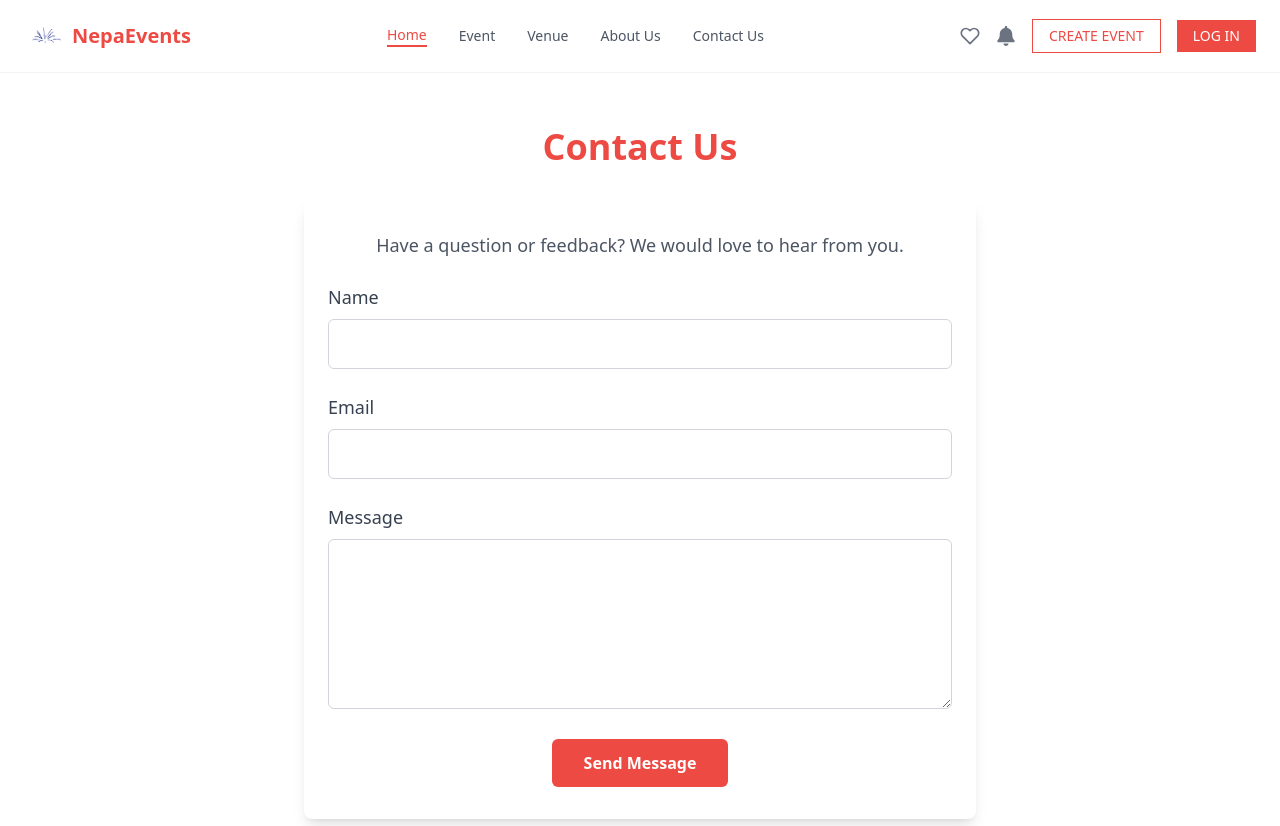
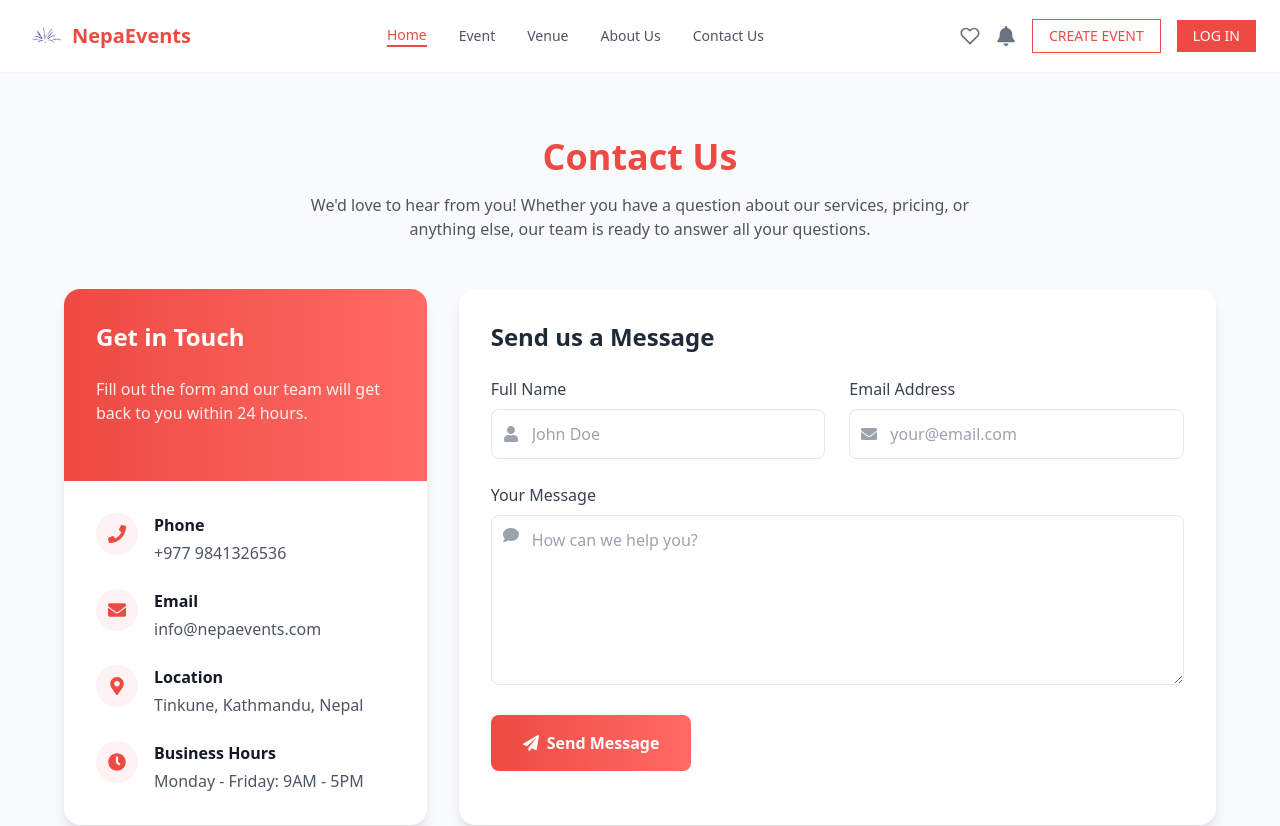
Before and after one commit to swechhyamaharjan/NepaEvents, a React (Vite) app in the folder client/: page /contactus in a window 1280 px wide. Shown: the top 826 px of the page. Built offline with nearby package versions, Linux system fonts and the light colour scheme; no server answers.

Commit message:
Enhance Contact Us component with improved layout and icons

```diff
--- a/client/src/Components/Users/ContactUs.jsx
+++ b/client/src/Components/Users/ContactUs.jsx
@@ -1,4 +1,5 @@
 import React, { useState } from "react";
+import { FaUser, FaEnvelope, FaComment, FaPaperPlane, FaPhone, FaMapMarkerAlt, FaClock } from "react-icons/fa";
 
 export const ContactUs = () => {
   const [formData, setFormData] = useState({
@@ -29,31 +30,107 @@ export const ContactUs = () => {
   };
 
   return (
-    <div className="min-h-screen flex flex-col justify-center items-center py-12">
-       <h2 className="text-4xl font-extrabold text-[#ED4A43] mb-8">
+    <div className="min-h-screen bg-gray-50 py-16 px-4">
+      <div className="max-w-6xl mx-auto">
+        {/* Section Header */}
+        <div className="text-center mb-12">
+          <h2 className="text-4xl font-extrabold relative inline-block">
+            <span className="bg-clip-text text-transparent bg-[#ED4A43]">
               Contact Us
+            </span>
           </h2>
+          <p className="text-gray-600 mt-4 max-w-2xl mx-auto">
+            We'd love to hear from you! Whether you have a question about our services,
+            pricing, or anything else, our team is ready to answer all your questions.
+          </p>
+        </div>
 
-      {/* Form Container */}
-      <div className="w-full max-w-2xl px-6 py-8 bg-white rounded-lg shadow-lg">
-        <p className="text-lg text-gray-600 mb-6 text-center">
-          Have a question or feedback? We would love to hear from you.
+        <div className="grid grid-cols-1 lg:grid-cols-3 gap-8">
+          {/* Contact Information */}
+          <div className="bg-white rounded-2xl shadow-lg overflow-hidden lg:col-span-1 transform transition-all hover:shadow-xl">
+            <div className="bg-gradient-to-r from-[#ED4A43] to-[#FF6B64] text-white p-8">
+              <h3 className="text-2xl font-bold mb-6">Get in Touch</h3>
+              <p className="mb-6 opacity-90">
+                Fill out the form and our team will get back to you within 24 hours.
               </p>
+            </div>
 
+            <div className="p-8">
+              <div className="space-y-6">
+                <div className="flex items-start">
+                  <div className="bg-red-50 p-3 rounded-full text-[#ED4A43] mr-4">
+                    <FaPhone className="text-lg" />
+                  </div>
+                  <div>
+                    <h4 className="text-gray-900 font-semibold mb-1">Phone</h4>
+                    <p className="text-gray-600">+977 9841326536</p>
+                  </div>
+                </div>
+
+                <div className="flex items-start">
+                  <div className="bg-red-50 p-3 rounded-full text-[#ED4A43] mr-4">
+                    <FaEnvelope className="text-lg" />
+                  </div>
+                  <div>
+                    <h4 className="text-gray-900 font-semibold mb-1">Email</h4>
+                    <p className="text-gray-600">info@nepaevents.com</p>
+                  </div>
+                </div>
+
+                <div className="flex items-start">
+                  <div className="bg-red-50 p-3 rounded-full text-[#ED4A43] mr-4">
+                    <FaMapMarkerAlt className="text-lg" />
+                  </div>
+                  <div>
+                    <h4 className="text-gray-900 font-semibold mb-1">Location</h4>
+                    <p className="text-gray-600">Tinkune, Kathmandu, Nepal</p>
+                  </div>
+                </div>
+
+                <div className="flex items-start">
+                  <div className="bg-red-50 p-3 rounded-full text-[#ED4A43] mr-4">
+                    <FaClock className="text-lg" />
+                  </div>
+                  <div>
+                    <h4 className="text-gray-900 font-semibold mb-1">Business Hours</h4>
+                    <p className="text-gray-600">Monday - Friday: 9AM - 5PM</p>
+                  </div>
+                </div>
+              </div>
+            </div>
+          </div>
+
+          {/* Contact Form */}
+          <div className="bg-white rounded-2xl shadow-lg p-8 lg:col-span-2">
             {/* Success message */}
             {formStatus && (
-          <div className="bg-green-100 text-green-700 p-4 mb-4 rounded-md text-center">
-            {formStatus}
+              <div className="bg-green-50 border-l-4 border-green-500 p-4 mb-6 rounded-md">
+                <div className="flex">
+                  <div className="flex-shrink-0">
+                    <svg className="h-5 w-5 text-green-500" viewBox="0 0 20 20" fill="currentColor">
+                      <path fillRule="evenodd" d="M10 18a8 8 0 100-16 8 8 0 000 16zm3.707-9.293a1 1 0 00-1.414-1.414L9 10.586 7.707 9.293a1 1 0 00-1.414 1.414l2 2a1 1 0 001.414 0l4-4z" clipRule="evenodd" />
+                    </svg>
+                  </div>
+                  <div className="ml-3">
+                    <p className="text-green-700 font-medium">{formStatus}</p>
+                  </div>
+                </div>
               </div>
             )}
 
+            <h3 className="text-2xl font-bold text-gray-800 mb-6">Send us a Message</h3>
+
             <form onSubmit={handleSubmit}>
-          <div className="space-y-6">
+              <div className="grid grid-cols-1 md:grid-cols-2 gap-6">
                 {/* Name */}
-            <div>
-              <label htmlFor="name" className="block text-lg text-gray-700">
-                Name
+                <div className="col-span-1">
+                  <label htmlFor="name" className="block text-gray-700 font-medium mb-2">
+                    Full Name
                   </label>
+                  <div className="relative">
+                    <div className="absolute inset-y-0 left-0 pl-3 flex items-center pointer-events-none">
+                      <FaUser className="text-gray-400" />
+                    </div>
                     <input
                       type="text"
                       id="name"
@@ -61,15 +138,21 @@ export const ContactUs = () => {
                       value={formData.name}
                       onChange={handleChange}
                       required
-                className="w-full p-3 mt-2 border border-gray-300 rounded-md focus:outline-none focus:ring-2 focus:ring-[#ED4A43]"
+                      placeholder="John Doe"
+                      className="w-full pl-10 pr-4 py-3 border border-gray-200 rounded-lg focus:outline-none focus:ring-2 focus:ring-[#ED4A43] focus:border-transparent transition-colors"
                     />
+                  </div>
                 </div>
 
                 {/* Email */}
-            <div>
-              <label htmlFor="email" className="block text-lg text-gray-700">
-                Email
+                <div className="col-span-1">
+                  <label htmlFor="email" className="block text-gray-700 font-medium mb-2">
+                    Email Address
                   </label>
+                  <div className="relative">
+                    <div className="absolute inset-y-0 left-0 pl-3 flex items-center pointer-events-none">
+                      <FaEnvelope className="text-gray-400" />
+                    </div>
                     <input
                       type="email"
                       id="email"
@@ -77,15 +160,21 @@ export const ContactUs = () => {
                       value={formData.email}
                       onChange={handleChange}
                       required
-                className="w-full p-3 mt-2 border border-gray-300 rounded-md focus:outline-none focus:ring-2 focus:ring-[#ED4A43]"
+                      placeholder="your@email.com"
+                      className="w-full pl-10 pr-4 py-3 border border-gray-200 rounded-lg focus:outline-none focus:ring-2 focus:ring-[#ED4A43] focus:border-transparent transition-colors"
                     />
+                  </div>
                 </div>
 
                 {/* Message */}
-            <div>
-              <label htmlFor="message" className="block text-lg text-gray-700">
-                Message
+                <div className="col-span-2">
+                  <label htmlFor="message" className="block text-gray-700 font-medium mb-2">
+                    Your Message
                   </label>
+                  <div className="relative">
+                    <div className="absolute top-3 left-3 flex items-start pointer-events-none">
+                      <FaComment className="text-gray-400" />
+                    </div>
                     <textarea
                       id="message"
                       name="message"
@@ -93,16 +182,19 @@ export const ContactUs = () => {
                       onChange={handleChange}
                       required
                       rows="6"
-                className="w-full p-3 mt-2 border border-gray-300 rounded-md focus:outline-none focus:ring-2 focus:ring-[#ED4A43]"
+                      placeholder="How can we help you?"
+                      className="w-full pl-10 pr-4 py-3 border border-gray-200 rounded-lg focus:outline-none focus:ring-2 focus:ring-[#ED4A43] focus:border-transparent transition-colors"
                     ></textarea>
+                  </div>
                 </div>
 
                 {/* Submit Button */}
-            <div className="text-center">
+                <div className="col-span-2">
                   <button
                     type="submit"
-                className="px-8 py-3 bg-[#ED4A43] text-white font-semibold rounded-md hover:bg-[#D43C35] focus:outline-none"
+                    className="px-8 py-4 bg-gradient-to-r from-[#ED4A43] to-[#FF6B64] text-white font-semibold rounded-lg hover:shadow-lg transform hover:-translate-y-0.5 transition-all duration-300 flex items-center justify-center w-full md:w-auto"
                   >
+                    <FaPaperPlane className="mr-2" />
                     Send Message
                   </button>
                 </div>
@@ -110,5 +202,7 @@ export const ContactUs = () => {
             </form>
           </div>
         </div>
+      </div>
+    </div>
   );
 };
```
Lines whose indentation alone changed are shown as unchanged.
